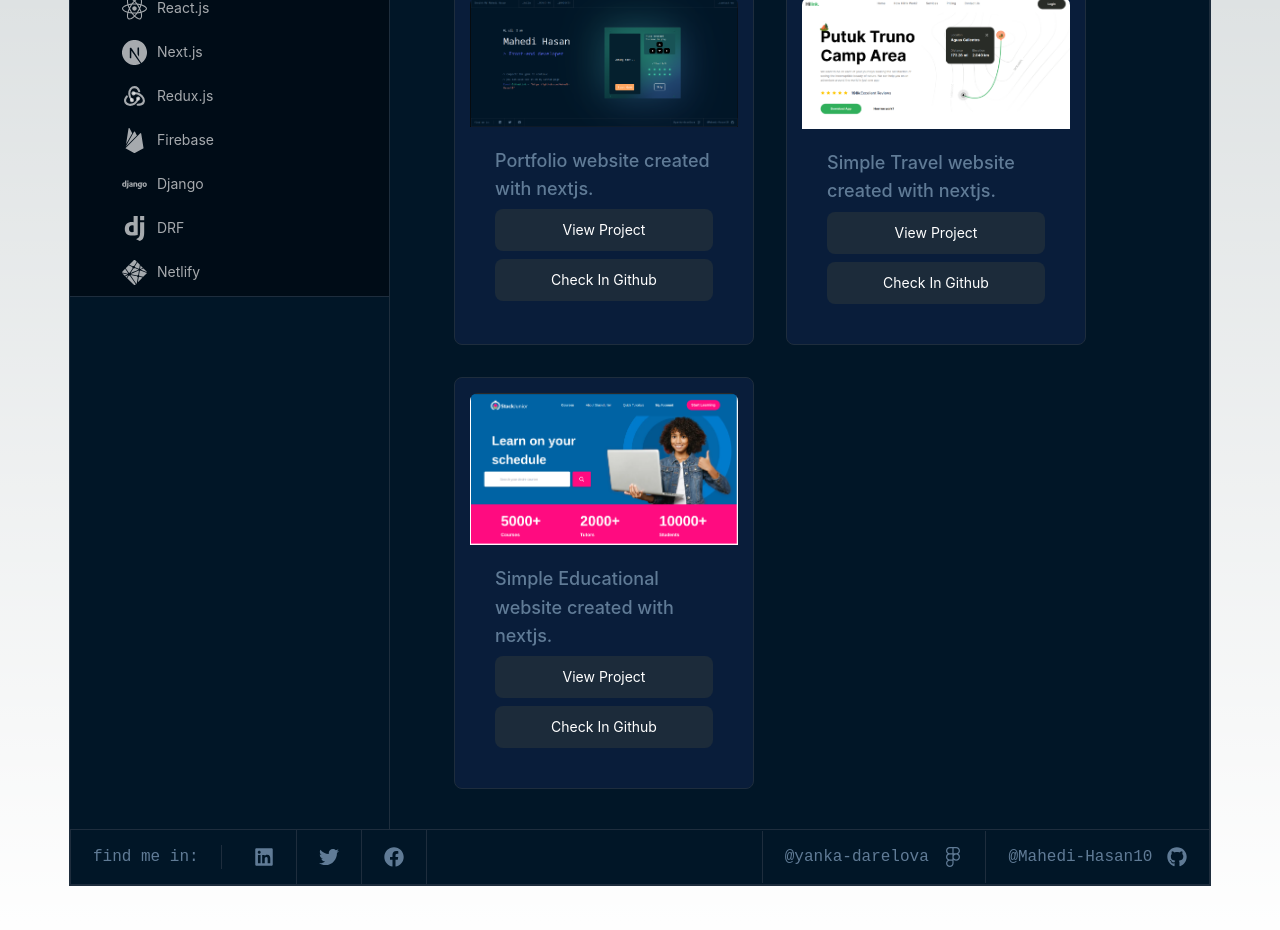
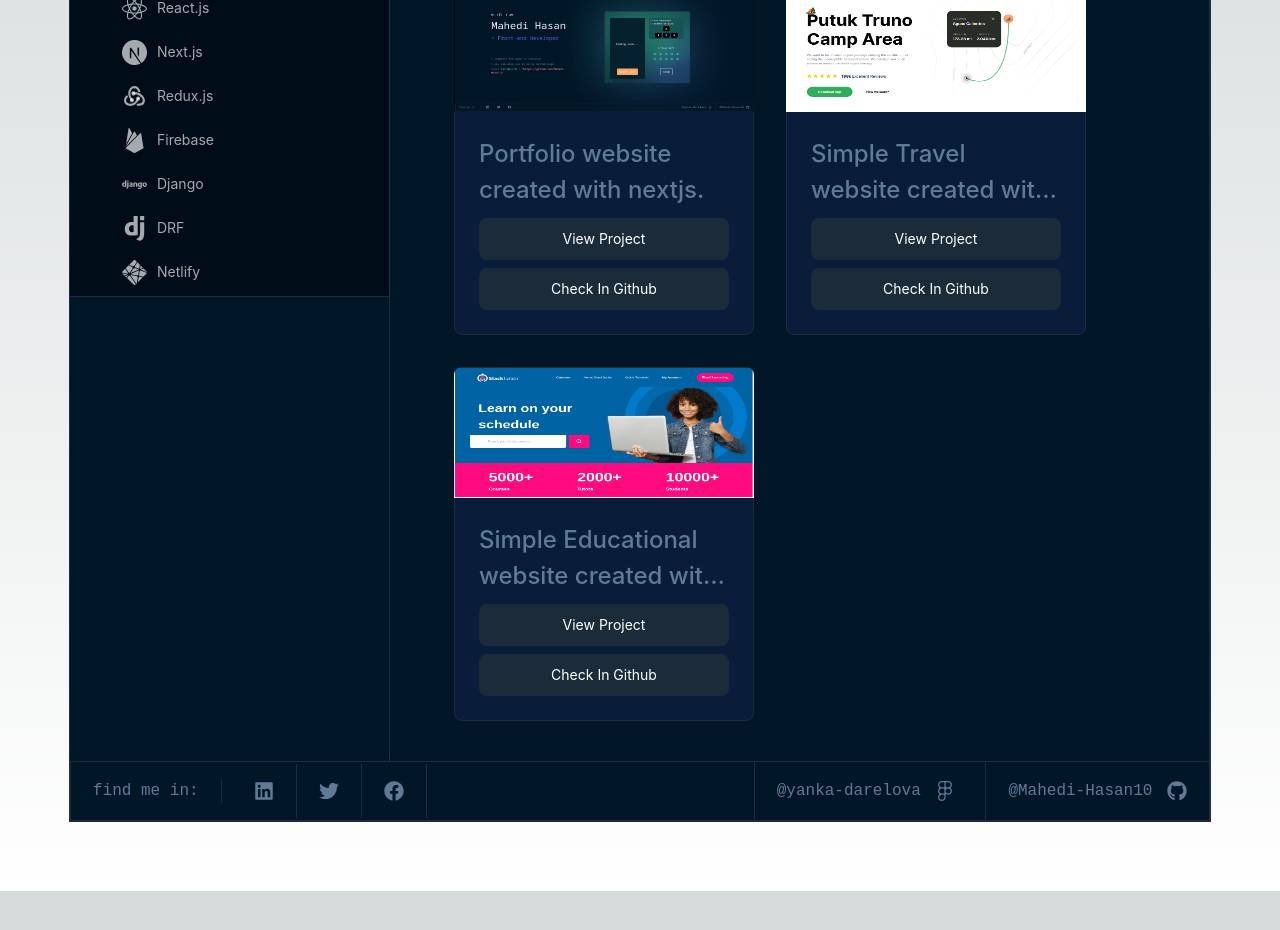
Before and after one commit to Mahedi-Hasan10/NexTPortfolio, a Next.js app: page /project in a window 1280 px wide. Shown: the part 240-1170 px from the top of the page. After the commit the page ends 1131 px from the top, so only its background shows below. Built offline with nearby package versions, Linux system fonts and the light colour scheme.

Commit message:
some bugs fixed

```diff
--- a/app/about-me/info/page.jsx
+++ b/app/about-me/info/page.jsx
@@ -37,7 +37,7 @@ const email = <a href="mailto:hasanmdmahedi193@gmail.com">hasanmdmahedi193@gmail
 const items = [
   getItem("Info", "sub1", <FaFileAlt />, [
     getItem("Bio", "sub4", bio, [
-      getItem("About-me", "3",InfoSub),
+      getItem("About-me", "sub100",InfoSub),
       getItem("Abour-work", "4",InfoSub),
     ]),
 
@@ -107,7 +107,7 @@ const Page = () => {
 
   return (
     <div className="flex min-h-[80vh] lg:flex-row flex-col">
-      <div className="border-r border-r-[#1e2e3d] min-h-[80vh]">
+      <div className="border-r border-r-[#1e2e3d] lg:min-h-[80vh]">
         <div
           style={{
             width: 256,
@@ -116,7 +116,7 @@ const Page = () => {
         >
           <Menu
             defaultSelectedKeys={["1"]}
-            defaultOpenKeys={['sub1','sub4']}
+            defaultOpenKeys={['sub1','sub4','sub100']}
 
             mode="inline"
             theme="dark"
@@ -127,7 +127,7 @@ const Page = () => {
         </div>
       </div>
       <div className=" min-h-[80vh] w-full">
-        { (showItems === "3" && <Info />) ||
+        { (showItems === "sub100" && <Info />) ||
           (showItems === "4" && <InfoAboutWork />) ||
           (showItems === "5" && <InfoTravel />) ||
           (showItems === "6" && <InfoSport />) ||
--- a/app/about-me/layout.jsx
+++ b/app/about-me/layout.jsx
@@ -3,7 +3,7 @@ import React from 'react';
 
 const layout = ({ children }) => {
     return (
-        <section className="flex lg:flex-row flex-col h-fit">
+        <section className="flex lg:flex-row flex-col">
             <AboutAside/>
 
             <div className="border-r border-r-[#1E2D3D] flex flex-col gap-3 text-[#1E2D3D] w-full">
--- a/app/about-me/page.jsx
+++ b/app/about-me/page.jsx
@@ -2,7 +2,7 @@ import { IoTerminal } from "react-icons/io5";
 import Link from "next/link";
 const Page = () => {
     return (
-        <section className="flex min-h-[834px]">
+        <section className="flex">
 
         </section>
     );
--- a/app/common/Footer.jsx
+++ b/app/common/Footer.jsx
@@ -35,15 +35,15 @@ const Footer = () => {
             </Link>
           </div>
         </div>
-        <div>
+        <div className="flex flex-wrap gap-2 justify-center">
         <Link
-          className=" px-[22px] py-[17px] hover:text-white lg:border-l-[#1E2D3D] lg:border-l-[1px]"
+          className=" lg:px-[22px] px-2 lg:py-[17px] py-2 hover:text-white lg:border-l-[#1E2D3D] lg:border-l-[1px]"
           href="https://github.com/Mahedi-Hasan10"
         >
            @yanka-darelova <FaFigma className="text-[20px] inline-block ml-[5px]"/>
         </Link>
         <Link
-          className=" px-[22px] py-[17px] hover:text-white lg:border-l-[#1E2D3D] lg:border-l-[1px]"
+          className=" lg:px-[22px] px-2 lg:py-[17px] py-2 hover:text-white lg:border-l-[#1E2D3D] lg:border-l-[1px]"
           href="https://github.com/Mahedi-Hasan10"
         >
             @Mahedi-Hasan10 <FaGithub className="text-[20px] inline-block ml-[5px]"/>
--- a/app/common/Navbar.jsx
+++ b/app/common/Navbar.jsx
@@ -25,7 +25,6 @@ const Navbar = () => {
       <Drawer
         placement={placement}
         width={250}
-        // onClose={onClose}
         open={open}
         extra={
           <Space>
@@ -43,16 +42,16 @@ const Navbar = () => {
               Sheikh Md Mahedi Hasan
             </Link>
             <div className="flex flex-col object-fit gap-6 text-[20px]">
-              <Link className="border-b-white border-b-2 py-3 focus:border-b-[orange] text-center" href="/">
+              <Link onClick={onClose} className="border-b-white border-b-2 py-3 focus:border-b-[orange] text-center" href="/">
                 _hello
               </Link>
-              <Link className="border-b-white border-b-2 py-3 focus:border-b-[orange] text-center" href="/about-me/info">
+              <Link onClick={onClose} className="border-b-white border-b-2 py-3 focus:border-b-[orange] text-center" href="/about-me/info">
                 _about-me
               </Link>
-              <Link className="border-b-white border-b-2 py-3 focus:border-b-[orange] text-center" href="/project">
+              <Link onClick={onClose} className="border-b-white border-b-2 py-3 focus:border-b-[orange] text-center" href="/project">
                 _projects
               </Link>
-              <Link className="border-b-white border-b-2 py-3 focus:border-b-[orange] text-center" href="/contact">
+              <Link onClick={onClose} className="border-b-white border-b-2 py-3 focus:border-b-[orange] text-center" href="/contact">
                 _contact-me
               </Link>
             </div>
--- a/app/page.jsx
+++ b/app/page.jsx
@@ -1,3 +1,4 @@
+"use client";
 import GameDot from "@/components/GameDot";
 import Image from "next/image";
 import Link from "next/link";
@@ -7,21 +8,30 @@ import {
   IoMdArrowDropdown,
   IoMdArrowDropright,
 } from "react-icons/io";
+import { TypeAnimation } from 'react-type-animation';
+
 
 export default function Home() {
   return (
     <main className="lg:py-[130px] py-[0px] flex">
       <div className="lg:w-[50%] max-w-[100%] flex flex-col items-center justify-start lg:p-2 p-4">
-        <div className="flex flex-col gap-3 px-4 max-w-[490px]">
+        <div className="flex flex-col gap-[10px] px-4 max-w-[490px] py-[96px]">
           <p className="text-[#E5E9F0] text-lg font-[450]">Hi all. I am</p>
-          <h1 className="text-[#E5E9F0] lg:text-[62px] md:text-[40px] text-[30px]">
+          <h1 className="text-[#E5E9F0] lg:text-[62px] md:text-[40px] text-[30px] ">
             Mahedi Hasan
           </h1>
-          <h3 className="text-[#4D5BCE] lg:text-[32px] md:text-[26px] text-[20px] font-[450]">
+          <h3 className="text-[#43D9AD] lg:text-[32px] md:text-[26px] text-[20px] font-[450]">
 
-            &gt; Front-end developer
+            &gt;
+            <TypeAnimation
+              sequence={[' Software Engineer', 500, ' Front-end Developer', 500,' Backend Developer', 500, ' Programmer', 500]}
+              repeat={Infinity}
+              speed={75}
+
+
+            />
           </h3>
-          <div className="text-[#607B96] font-[450] py-2 lg:mt-[80px] md:mt-[40px] mt-[30px] flex flex-col gap-[10px]">
+          <div className="text-[#607B96] font-[450] py-2 lg:mt-[80px] md:mt-[40px] mt-[20px] flex flex-col gap-[10px]">
             <p>&frasl; &frasl; find my profile on GitHub</p>
             <Link href="https://github.com/Mahedi-Hasan10" className="text-[16px] font-[500]">
               <span className="text-[#4D5BCE]">Const</span>{" "}
--- a/components/Info/InfoAboutMe.jsx
+++ b/components/Info/InfoAboutMe.jsx
@@ -57,6 +57,7 @@ const Info = () => {
             Thank you for visiting my portfolio!
           </p>
         </div>
+
       </div>
     </div>
   );
--- a/components/projects/ProjectCard.jsx
+++ b/components/projects/ProjectCard.jsx
@@ -5,7 +5,7 @@ const { Meta } = Card;
 const ProjectCard = ({technology, imageSrc, shortDes , githubLink , DeployLink }) => {
     return (
       <Card
-          className='p-4 bg-[#091D3A] border border-[#1E2D3D] group  cursor-pointer transition-all duration-500 '
+          className=' hover:scale-105 hover:shadow-sm hover:shadow-green-400 h-fit bg-[#091D3A] border border-[#1E2D3D] group  cursor-pointer transition-all duration-500 '
             style={{
             width: 300,
             }}
@@ -13,18 +13,19 @@ const ProjectCard = ({technology, imageSrc, shortDes , githubLink , DeployLink }
             <Image
                 alt="example"
                 src={imageSrc}
-                height={200}
+                height={131}
                 width={250}
+                className='max-h-[131px]'
             />
             }
 
         >
-            <Meta
-            description={shortDes}
-            />
-            <div className="flex flex-col text-center gap-2 mt-[10px]">
-                <Link target='_blank' className='py-[10px] px-[14px] bg-[#1C2B3A] text-white rounded-lg' href={DeployLink}>View Project</Link>
-                <Link target='_blank' className='py-[10px] px-[14px] bg-[#1C2B3A] text-white rounded-lg' href={githubLink}>Check In Github</Link>
+            <div>
+                <p className='line-clamp-2 text-[#607B96] lg:text-[24px] md:text-[20px] text-[17px] lg:font-medium font-normal leading-[150%]'>{shortDes}</p>
+            </div>
+            <div className="flex flex-col text-center gap-2 mt-[10px] justify-end">
+                <Link target='_blank' className='lg:py-[10px] lg:px-[14px] p-[5px] bg-[#1C2B3A] text-white rounded-lg' href={DeployLink}>View Project</Link>
+                <Link target='_blank' className='lg:py-[10px] lg:px-[14px] p-[5px] bg-[#1C2B3A] text-white rounded-lg' href={githubLink}>Check In Github</Link>
             </div>
             <div className='absolute top-0 left-0'>
                 <p className='bg-black bg-opacity-80 hidden group-hover:block rounded-br-lg text-white text-lg font-[450] px-5 border border-[#1E2D3D] py-2'>{technology}</p>
--- a/components/projects/Projects.jsx
+++ b/components/projects/Projects.jsx
@@ -24,7 +24,7 @@ const Projects = () => {
           <ProjectCard
             shortDes="Simple Educational website created with nextjs."
             imageSrc={"/projects/project3.png"}
-            DeployLink="stack-junior-jni6.vercel.app"
+            DeployLink="https://stack-junior-jni6.vercel.app"
             githubLink="https://github.com/Mahedi-Hasan10/stack-junior"
             technology="Next.js"
 
--- a/package.json
+++ b/package.json
@@ -14,7 +14,8 @@
     "react": "^18",
     "react-dom": "^18",
     "react-icons": "^4.12.0",
-    "react-router-dom": "^6.20.1"
+    "react-router-dom": "^6.20.1",
+    "react-type-animation": "^3.2.0"
   },
   "devDependencies": {
     "autoprefixer": "^10.0.1",
```
Also changed, not shown: 1 other file (tests, documents, lock files or other folders).
